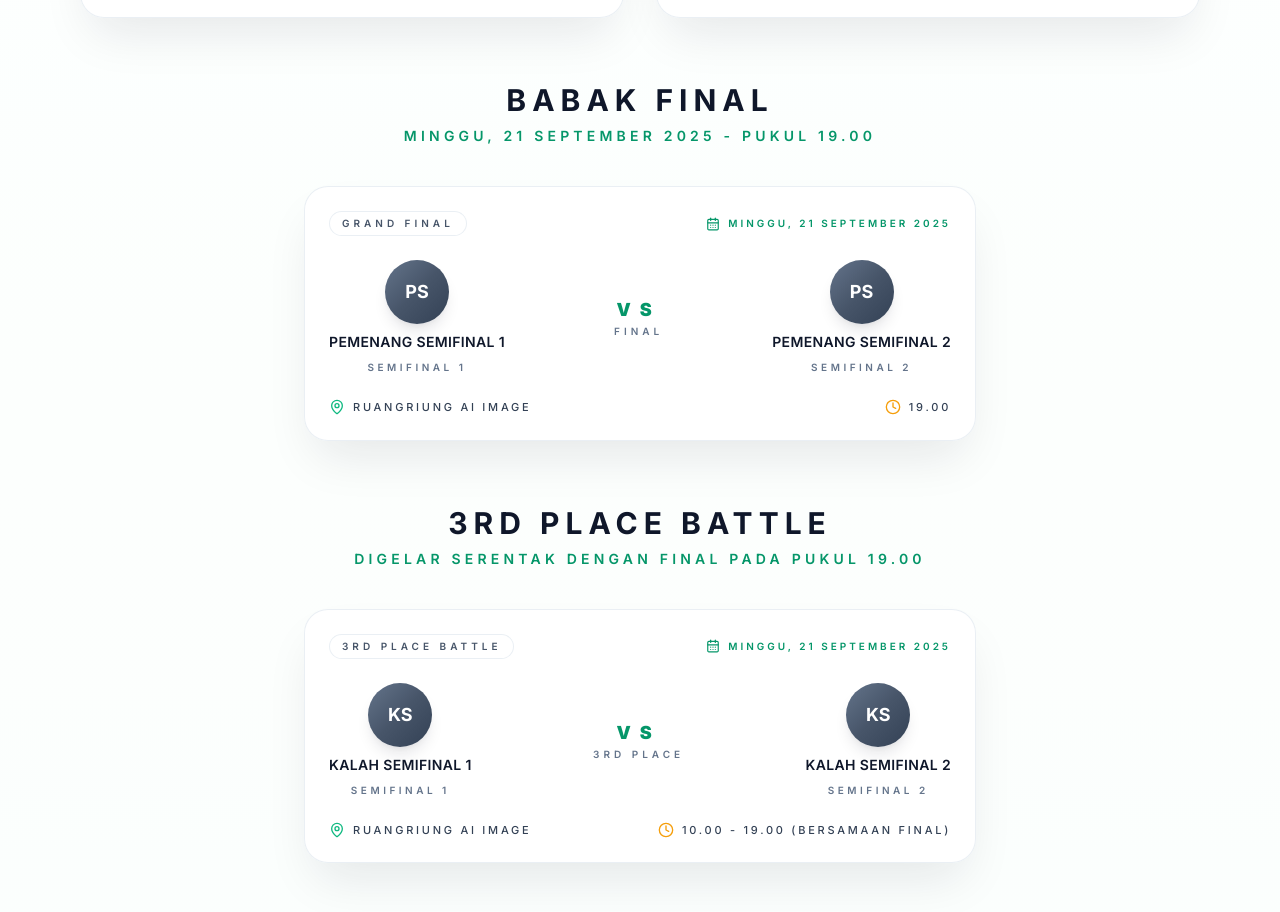
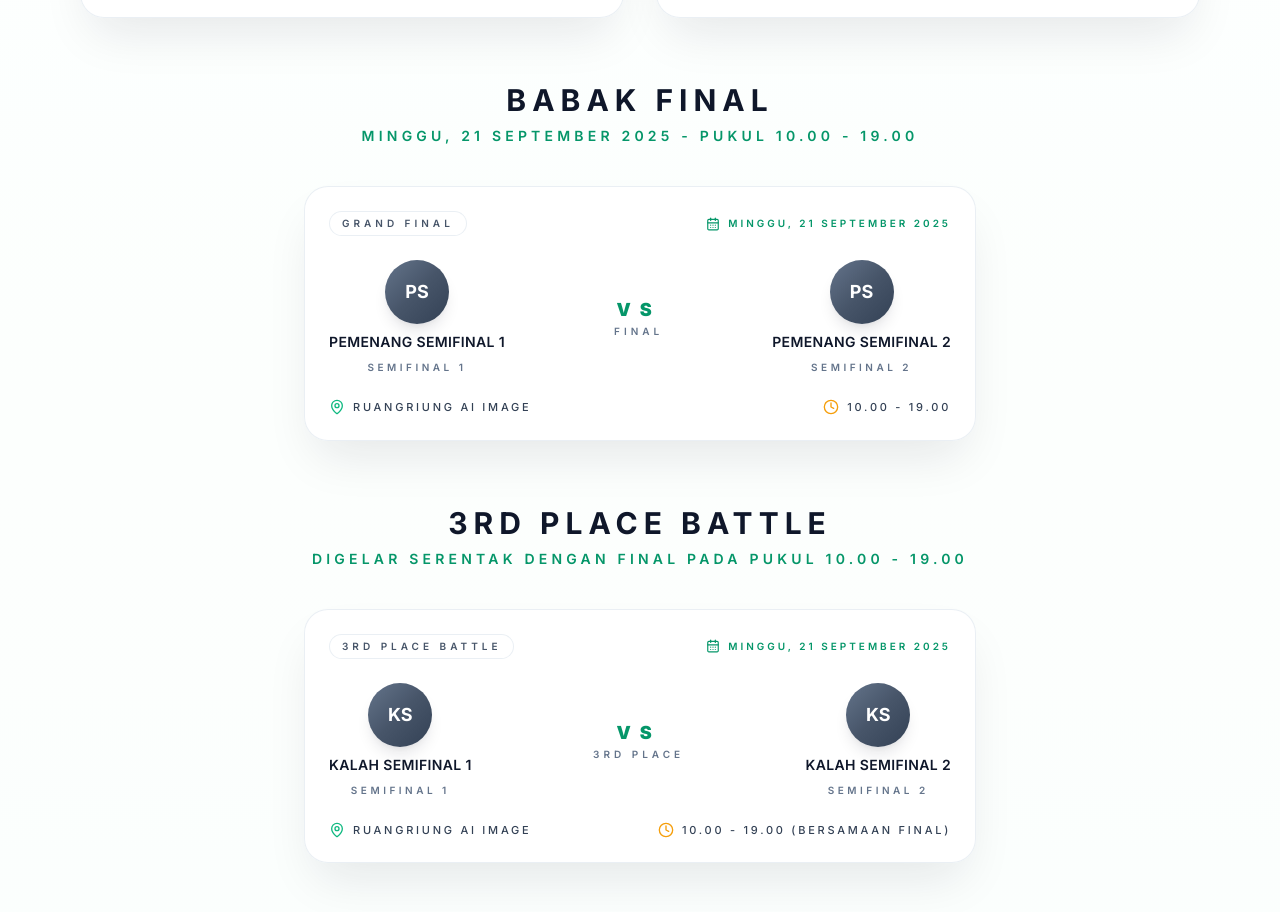
Before and after one commit to ruangriung/ruangriung-generator-app, a Next.js app: page /battle-ignite-friendship in a window 1280 px wide. Shown: the part 4459-5371 px from the top of the page. Built offline with nearby package versions, Linux system fonts and the light colour scheme; no server answers.

Commit message:
Update page.tsx

```diff
--- a/app/battle-ignite-friendship/page.tsx
+++ b/app/battle-ignite-friendship/page.tsx
@@ -310,7 +310,7 @@ const finalMatches = [
     match: 'Grand Final',
     stageLabel: 'Final',
     dateLabel: 'Minggu, 21 September 2025',
-    timeLabel: '19.00',
+    timeLabel: '10.00 - 19.00',
     locationLabel: 'RuangRiung AI Image',
     left: { name: 'Pemenang Semifinal 1', subtitle: 'Semifinal 1' },
     right: { name: 'Pemenang Semifinal 2', subtitle: 'Semifinal 2' },
@@ -791,7 +791,7 @@ export default function BattleIgniteFriendshipPage() {
             <div className="text-center">
               <h2 className="text-3xl font-bold uppercase tracking-[0.2em] text-slate-900 dark:text-white">Babak Final</h2>
               <p className="mt-2 text-sm font-semibold uppercase tracking-[0.3em] text-emerald-600 dark:text-emerald-300">
-                Minggu, 21 September 2025 - Pukul 19.00
+                Minggu, 21 September 2025 - Pukul 10.00 - 19.00
               </p>
             </div>
 
@@ -806,7 +806,7 @@ export default function BattleIgniteFriendshipPage() {
             <div className="text-center">
               <h2 className="text-3xl font-bold uppercase tracking-[0.2em] text-slate-900 dark:text-white">3rd Place Battle</h2>
               <p className="mt-2 text-sm font-semibold uppercase tracking-[0.3em] text-emerald-600 dark:text-emerald-300">
-                Digelar serentak dengan Final pada pukul 19.00
+                Digelar serentak dengan Final pada pukul 10.00 - 19.00
               </p>
             </div>
 
```
